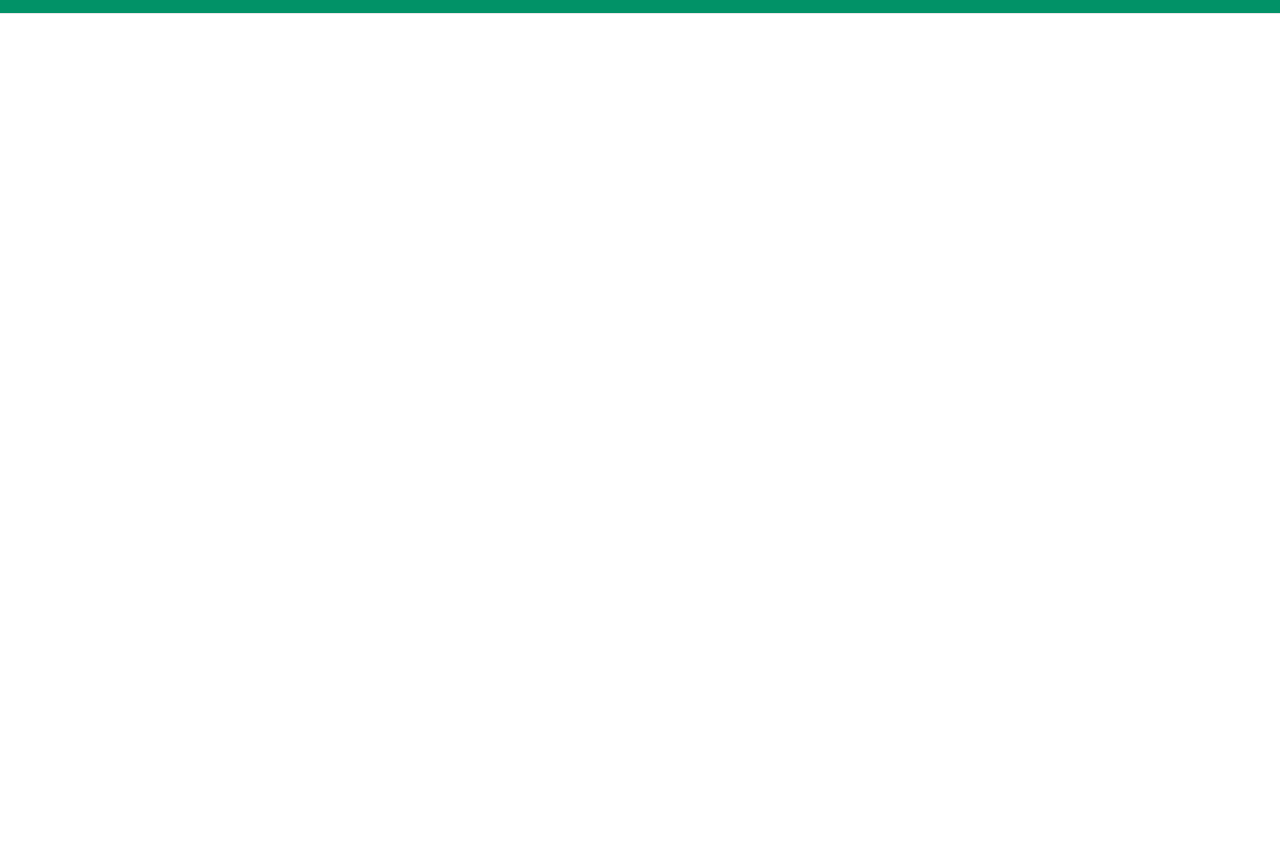
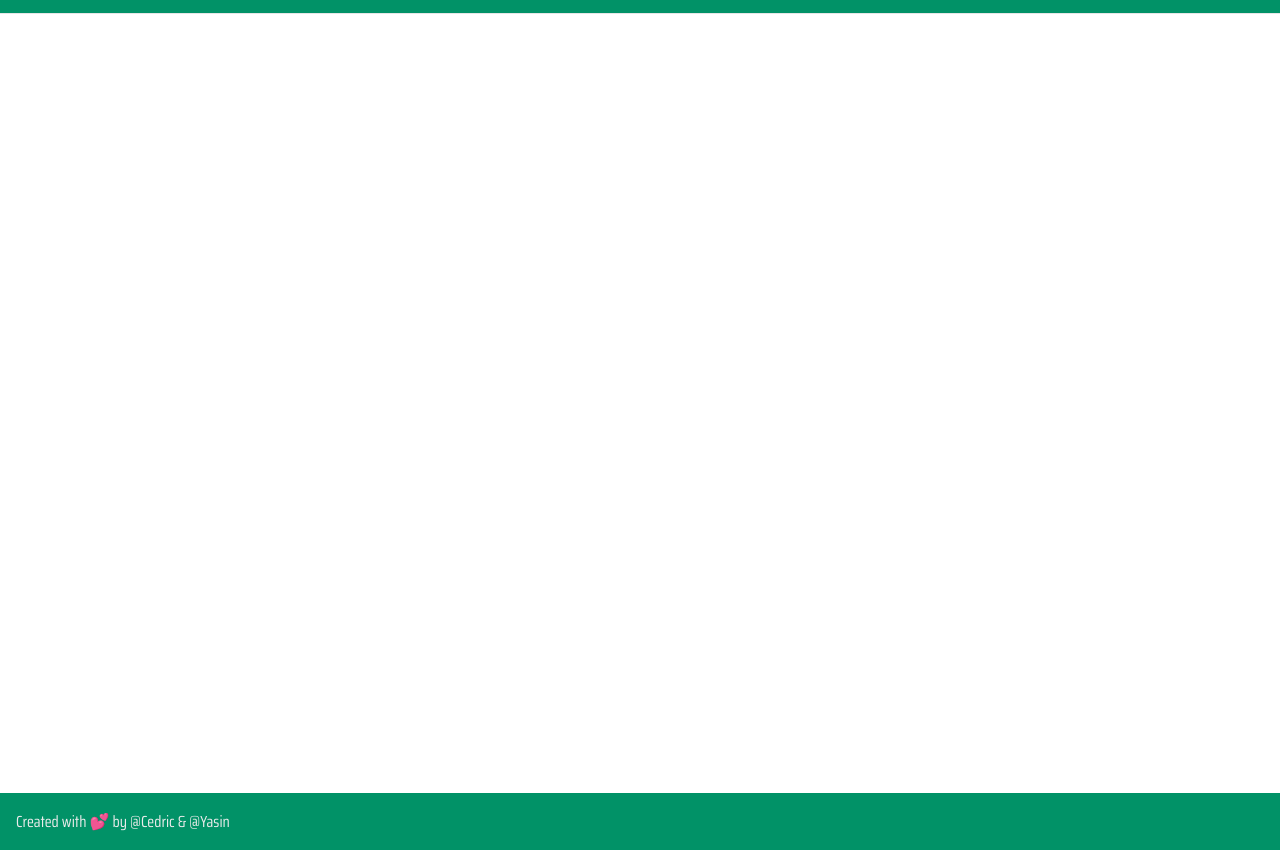
Before and after one commit to Yazino12/maze-tv, a website built with webpack: page src/index.html in a window 1280 px wide. Shown: the part 80-930 px from the top of the page. Before the commit the page ends 800 px from the top, so only its background shows below. Built offline with nearby package versions, Linux system fonts and the light colour scheme.

Commit message:
Create footer according to the wireframe

```diff
--- a/src/index.html
+++ b/src/index.html
@@ -8,7 +8,7 @@
       src="https://kit.fontawesome.com/e32d72064d.js"
       crossorigin="anonymous"
     ></script>
-    <title>Document</title>
+    <title>MAZE TV</title>
   </head>
   <body>
     <nav>
@@ -24,5 +24,9 @@
         <li><a>Cartoons</a></li>
       </ul>
     </nav>
+    <main></main>
+    <footer>
+      <p>Created with 💕 by @Cedric & @Yasin</p>
+    </footer>
   </body>
 </html>
--- a/src/style.css
+++ b/src/style.css
@@ -56,3 +56,15 @@ nav .right .active {
   font-weight: bold;
   text-decoration: underline;
 }
+
+main {
+  display: flex;
+  min-height: 780px;
+}
+
+footer {
+  display: flex;
+  background-color: #019267;
+  box-shadow: rgba(17, 17, 26, 0.1) 0 1px 0;
+  padding: 1em;
+}
```
Also changed, not shown: dist/index.html, dist/main.bundle.js.
